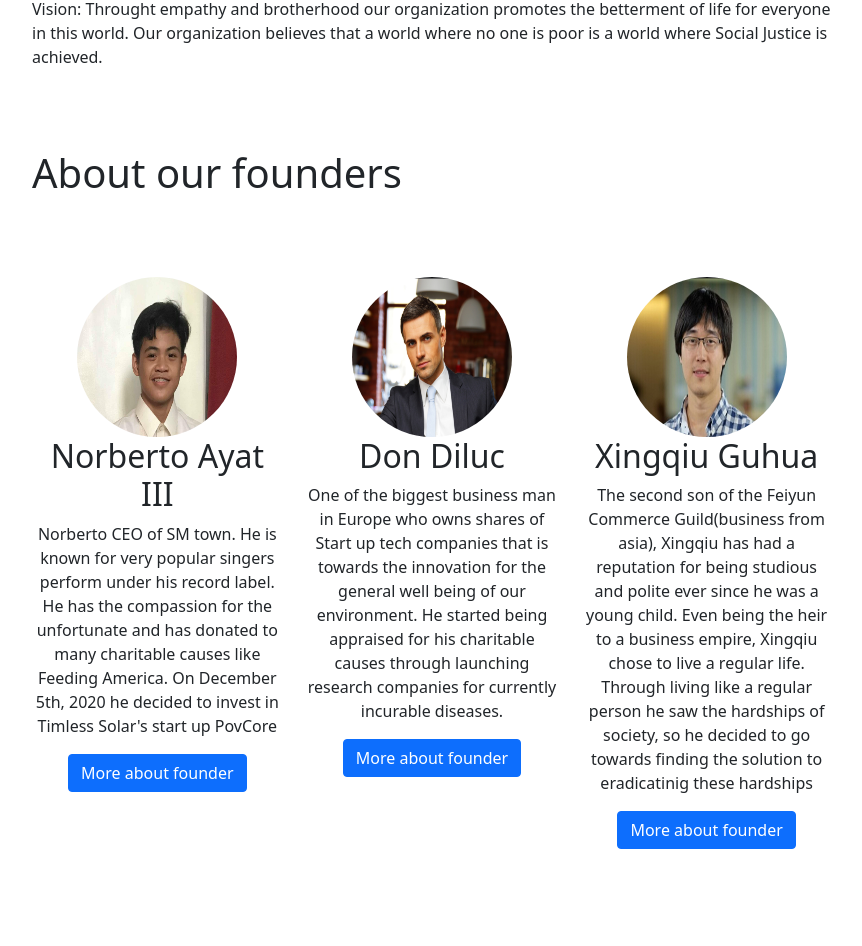
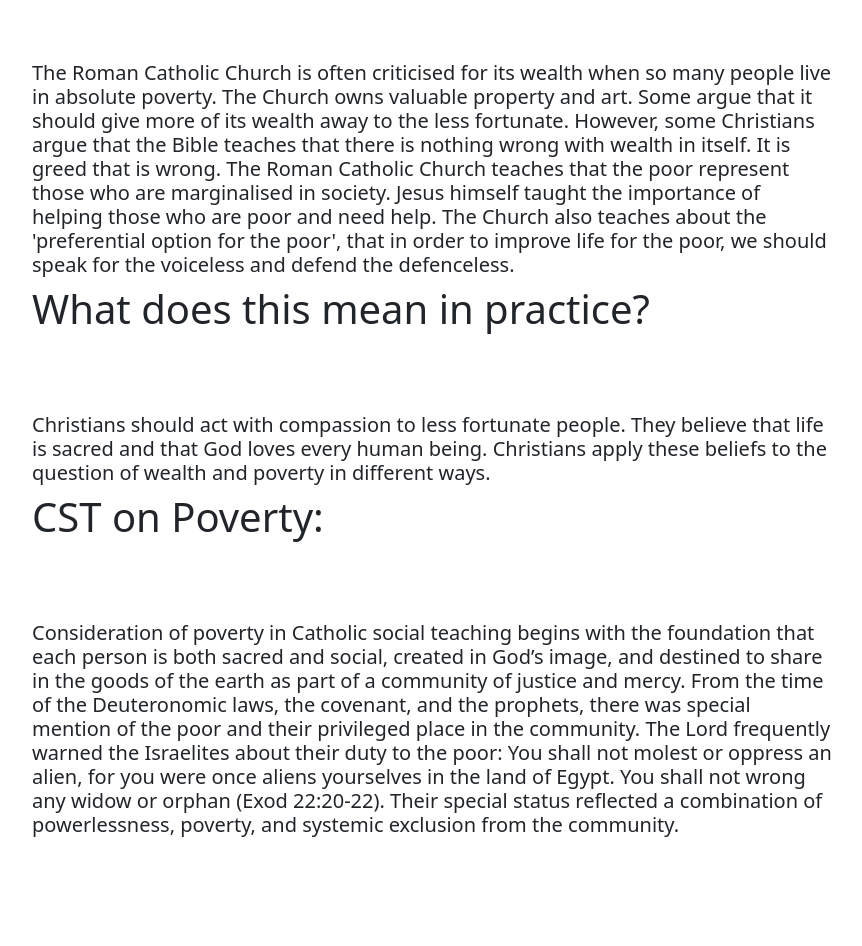
Before and after one commit to roseiweisse/roseiweisse.github.io, a plain HTML site: page index.html in a window 1280 px wide. Shown: the part 707-1653 px from the top of the page, without its empty margins (208-1070 px from the left). Drawn offline with nearby package versions, Linux system fonts and the light colour scheme.

Commit message:
Update index.html

```diff
--- a/index.html
+++ b/index.html
@@ -87,52 +87,20 @@
     </button>
   </div>
 
-  <div class="visonMissionPage">
-    <h1>Vission & Mission</h1>
-    <p>Mission: The goal of this organization is to drastically increase the employment rate, utilize education, and eradicate poverty.
-      The company projects 20 years for this project to become a success to lessen the poverty rate around the world.
-      <br>
-      Vision: Throught empathy and brotherhood our organization promotes the betterment of life for everyone in this world.
-      Our organization believes that a world where no one is poor is a world where Social Justice is achieved.
-    </p>
-  </div>
+    <div class="foundersInfo">
+    <h1>What does the Church teach about Poverty?</h1>
+    <h5>The Roman Catholic Church is often criticised for its wealth when so many people live in absolute poverty. The Church owns valuable property and art. Some argue that it should give more of its wealth away to the less fortunate. However, some
+      Christians argue that the Bible teaches that there is nothing wrong with wealth in itself. It is greed that is wrong.
 
-  <div class="foundersInfo">
-    <h1>About our founders</h1>
-    <div class="row">
-      <div class="col-lg-4">
-        <img class="founderIMG" src="misc/images/norberto.png" alt="">
-        <h2>Norberto Ayat III</h2>
-        <p>Norberto CEO of SM town. He is known for very popular singers perform under his record label.
-          He has the compassion for the unfortunate and has donated to many charitable causes like Feeding America.
-          On December 5th, 2020 he decided to invest in Timless Solar's start up PovCore</p>
-        <a href="https://www.forbes.com/sites/jenniferwang/2020/01/20/from-buffett-to-bloomberg-the-25-philanthropists-in-america-making-the-biggest-donations/?sh=228e50d54e8f"><button class="btn btn-primary" type="button" name="button">More about
-            founder</button></a>
-      </div>
-      <div class="col-lg-4">
-        <img class="founderIMG" src="misc/images/Dondiluc.png" alt="">
-        <h2>Don Diluc</h2>
-        <p>One of the biggest business man in Europe who owns shares of Start up tech companies that is towards the innovation for the
-          general well being of our environment. He started being appraised for his charitable causes through launching research companies for
-          currently incurable diseases.</p>
-        <a href="https://www.forbes.com/sites/jenniferwang/2020/01/20/from-buffett-to-bloomberg-the-25-philanthropists-in-america-making-the-biggest-donations/?sh=228e50d54e8f"><button class="btn btn-primary" type="button" name="button">More about
-            founder</button></a>
+      The Roman Catholic Church teaches that the poor represent those who are marginalised in society. Jesus himself taught the importance of helping those who are poor and need help. The Church also teaches about the 'preferential option for the
+      poor', that in order to improve life for the poor, we should speak for the voiceless and defend the defenceless. </h5>
+    <h1>What does this mean in practice?</h1>
+    <h5>Christians should act with compassion to less fortunate people. They believe that life is sacred and that God loves every human being. Christians apply these beliefs to the question of wealth and poverty in different ways.</h5>
 
-      </div>
-      <div class="col-lg-4">
-        <img class="founderIMG" src="misc/images/xinqiuguhua.png" alt="">
-        <h2>Xingqiu Guhua</h2>
-        <p>The second son of the Feiyun Commerce Guild(business from asia),
-          Xingqiu has had a reputation for being studious and polite
-          ever since he was a young child. Even being the heir to a
-          business empire, Xingqiu chose to live a regular life. Through living like
-          a regular person he saw the hardships of society, so he decided to go towards
-          finding the solution to eradicatinig these hardships</p>
-        <a href="https://www.forbes.com/sites/jenniferwang/2020/01/20/from-buffett-to-bloomberg-the-25-philanthropists-in-america-making-the-biggest-donations/?sh=228e50d54e8f"><button class="btn btn-primary" type="button" name="button">More about
-            founder</button> </a>
+      <h1>CST on Poverty:</h1>
+      <h5>Consideration of poverty in Catholic social teaching begins with the foundation that each person is both sacred and social, created in God’s image, and destined to share in the goods of the earth as part of a community of justice and mercy. From the time of the Deuteronomic laws, the covenant, and the prophets, there was special mention of the poor and their privileged place in the community. The Lord frequently warned the Israelites about their duty to the poor: You shall not molest or oppress an alien, for you were once aliens yourselves in the land of Egypt. You shall not wrong any widow or orphan (Exod 22:20-22). Their special status reflected a combination of powerlessness, poverty, and systemic exclusion from the community.</h5>
 
-      </div>
-    </div>
+
 
   </div>
   <section id="aboutPoverty">
```
